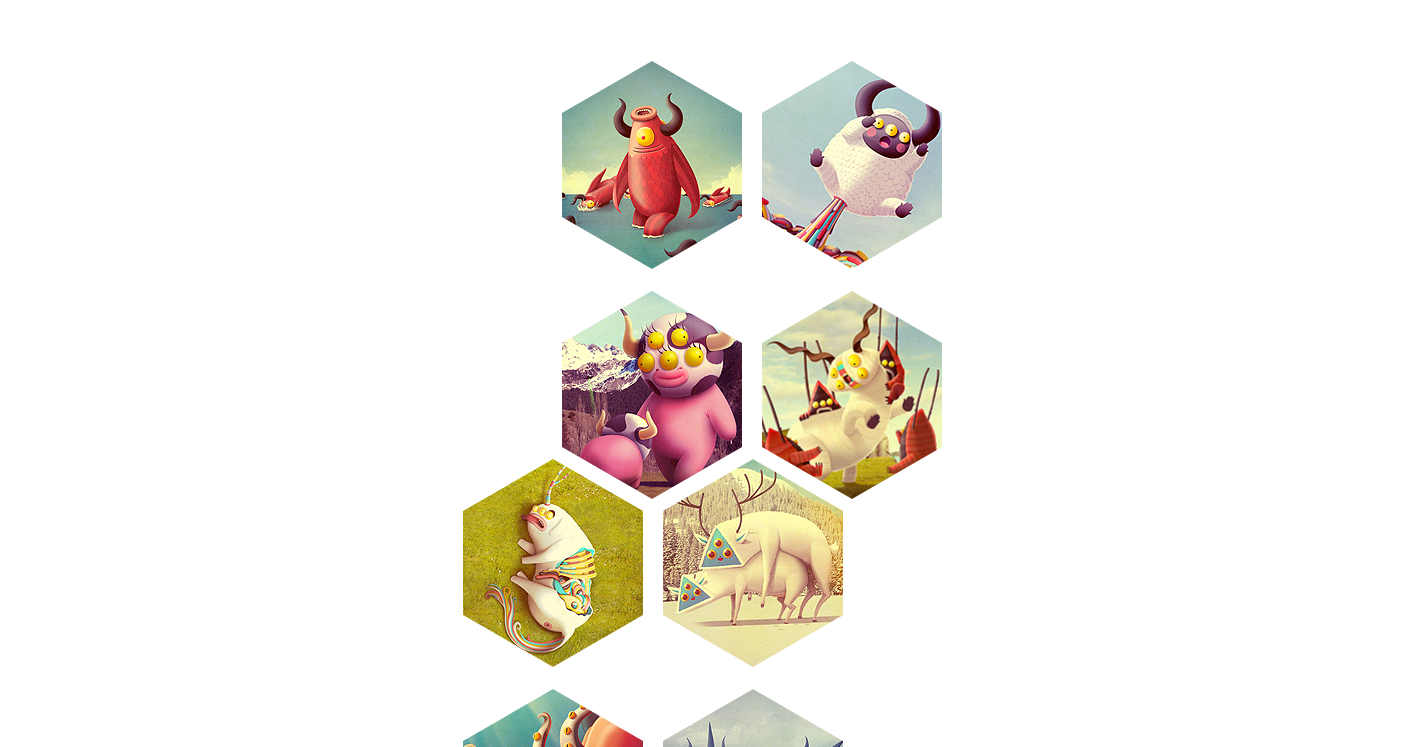
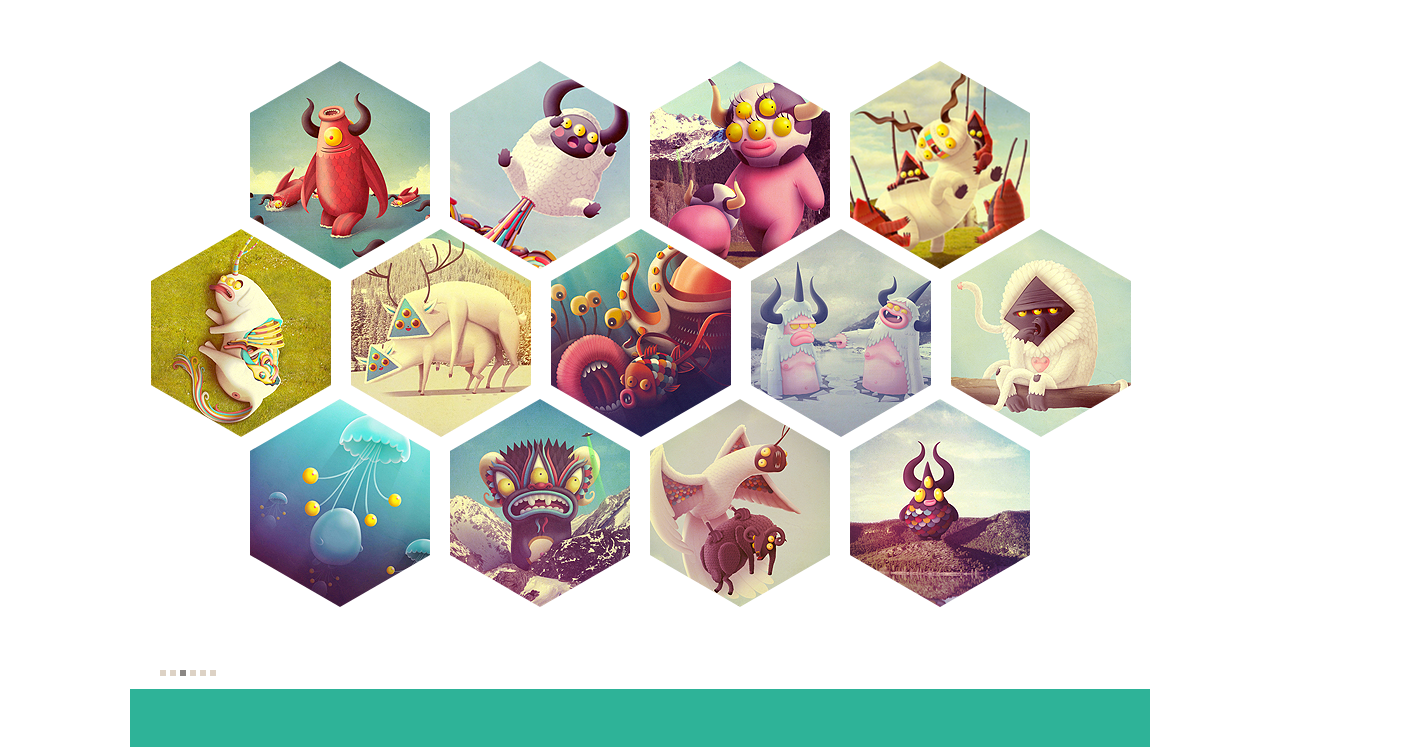
Before and after one commit to adanilovAD90/hexal, a plain HTML site: page index.html in a window 1280 px wide. Shown: the part 91-838 px from the top of the page, 1402 px wide, since content can reach past the window. Drawn offline with Linux system fonts and the light colour scheme.

Commit message:
fix body resolution

```diff
--- a/styles.css
+++ b/styles.css
@@ -3,8 +3,8 @@
     padding: 0;
 }
 body {
-    margin-left: 442px;
-    margin-right: 442px;
+    margin: 0 auto 0;
+    width: 1020px;
 }
 header {
     background: #323232;
```
